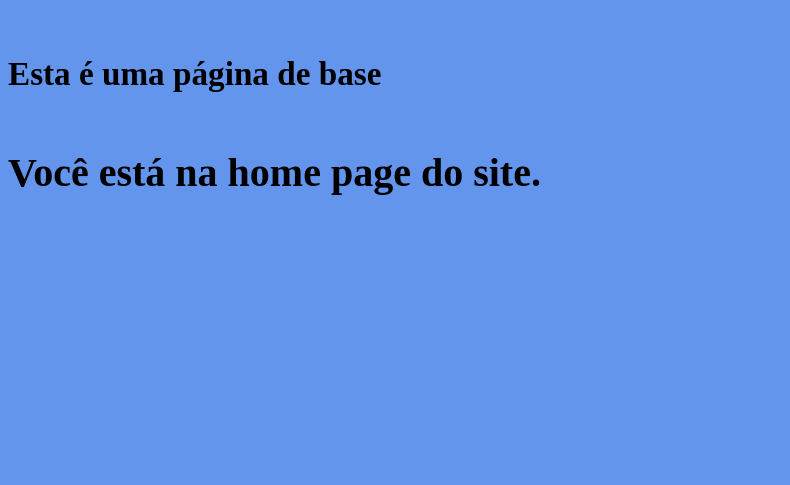
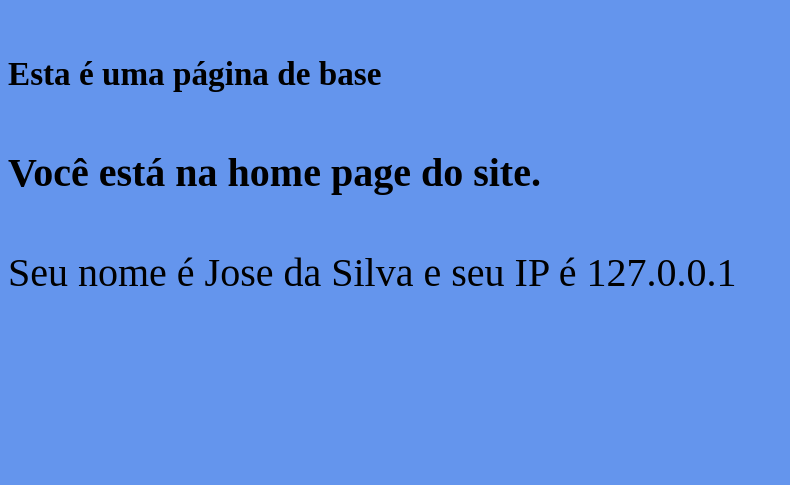
Before and after one commit to domjesus/learningpython, a Django app: page / in a window 1280 px wide. Shown: the top 485 px of the page, without its empty margins (0-790 px from the left). Run offline with Django 4.2, Linux system fonts and the light colour scheme.

Commit message:
Ajuste no layout e rotas

```diff
--- a/main_templates/base.html
+++ b/main_templates/base.html
@@ -2,7 +2,7 @@
 <html lang="pt-br">
   <head>
     <meta charset="UTF-8" />
-    <title>{%block 'title'%} {%endblock%}</title>
+    <title>{%block 'title'%}Seu IP é {{ip.ip_address}} {%endblock%}</title>
     <style>
       body {
         font-size: 40px;
--- a/page_home/templates/page_home/index.html
+++ b/page_home/templates/page_home/index.html
@@ -1,3 +1,3 @@
-{%extends 'base.html'%} {%block 'title'%} Bem vindo à Home Page {%endblock%} {%block 'content'%}
+{%extends 'base.html'%} {%block 'content'%}
 <h4>Você está na home page do site.</h4>
-{%endblock%}
+Seu nome é {{my_name}} e seu IP é {{ip.ip_address}} {%endblock%}
--- a/page_home/views.py
+++ b/page_home/views.py
@@ -1,5 +1,16 @@
+
 from http.client import HTTPResponse
+from django.template import RequestContext
 from django.shortcuts import render
 
+def ip_address_processor(request):
+    return {'ip_address': request.META['REMOTE_ADDR']}
+
 def index(request):
-    return render(request,'page_home/index.html')
+    # template = Template('{{ title }}: {{ ip_address }}')
+    context = RequestContext(request, {
+        'title': 'Your IP Address',
+    }, [ip_address_processor])
+    context2 = {"my_name":"Jose da Silva","ip":ip_address_processor(request)}
+    print(context)
+    return render(request,'page_home/index.html', context2)
```
